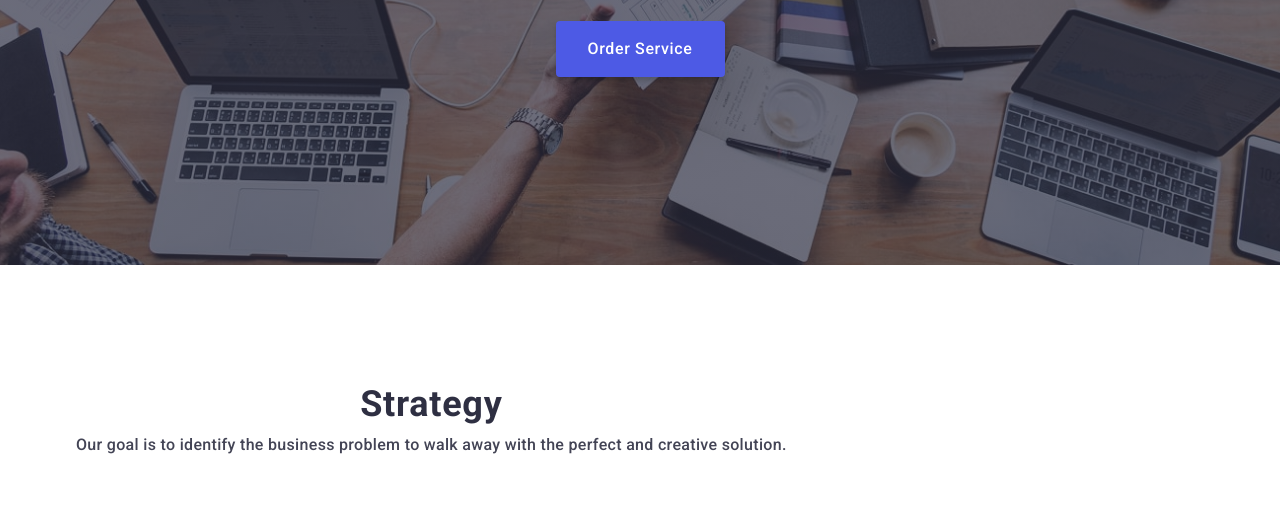
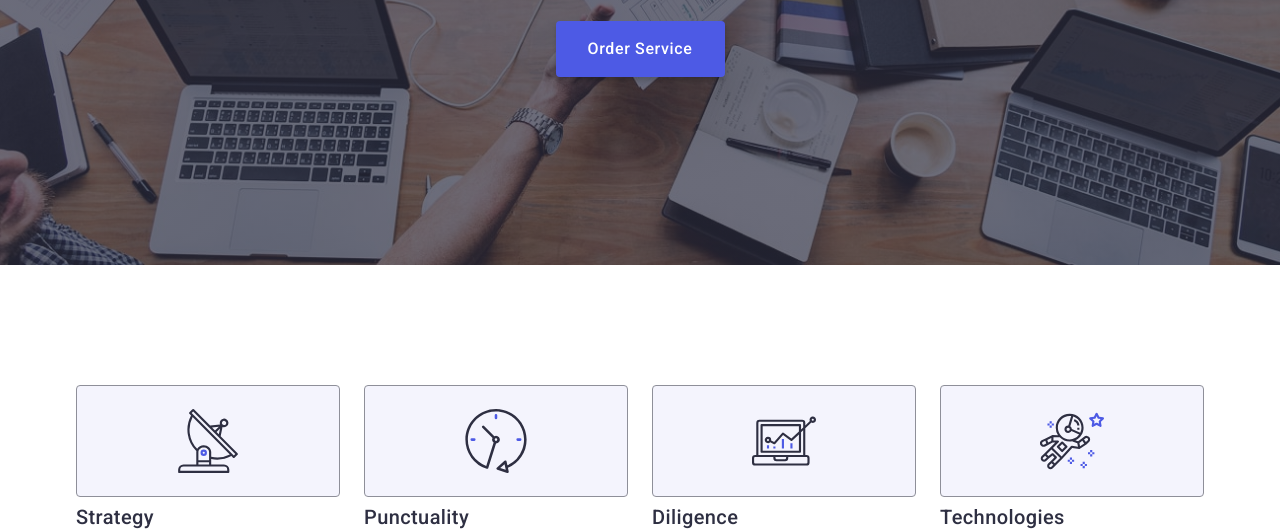
Before and after one commit to OleksiiPodorozhko/goit-markup-hw-06, a website: page index.html in a window 1280 px wide. Shown: the part 400-931 px from the top of the page. Drawn offline with nearby package versions, Linux system fonts and the light colour scheme.

Commit message:
Add section Features for tab and desk

```diff
--- a/css/styles.css
+++ b/css/styles.css
@@ -506,6 +506,59 @@ p {
   letter-spacing: 0.02em;
   color: #434455;
 }
+
+@media screen and (min-width: 768px) {
+  .feature-list {
+    display: flex;
+    flex-wrap: wrap;
+    gap: 72px 24px;
+  }
+
+  .feature-list-item {
+    width: calc((100% - 24px) / 2);
+  }
+
+  .feature-icon-container {
+    display: none;
+  }
+
+  .feature-title {
+    text-align: left;
+  }
+}
+
+@media screen and (min-width: 1158px) {
+  .feature-list {
+    gap: 24px;
+    flex-wrap: nowrap;
+  }
+
+  .feature-list-item {
+    width: calc((100% - 72px) / 4);
+  }
+
+  .feature-icon-container {
+    display: flex;
+    align-items: center;
+    justify-content: center;
+    border: 1px solid #8e8f99;
+    border-radius: 4px;
+    width: 264px;
+    height: 112px;
+    background-color: #f4f4fd;
+    margin-bottom: 8px;
+  }
+
+  .feature-title {
+    font-weight: 500;
+    font-size: 20px;
+    line-height: 1.2;
+  }
+
+  .feature-text {
+    font-weight: 400;
+  }
+}
 /*#endregion/
 
 /*TODO*/
```
